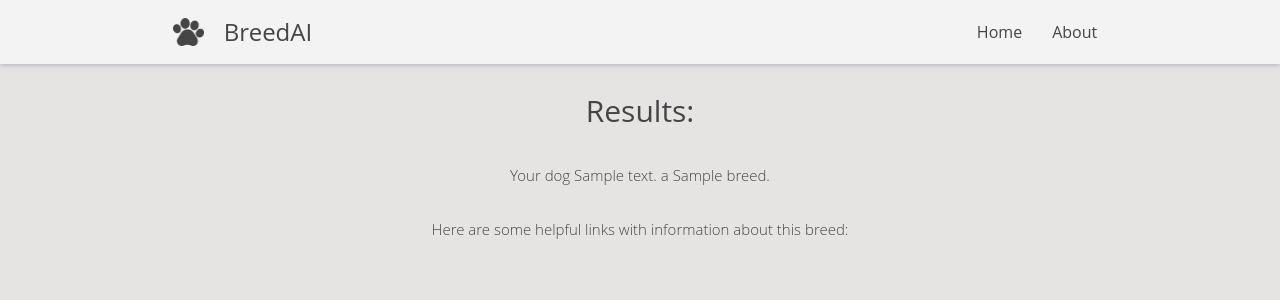
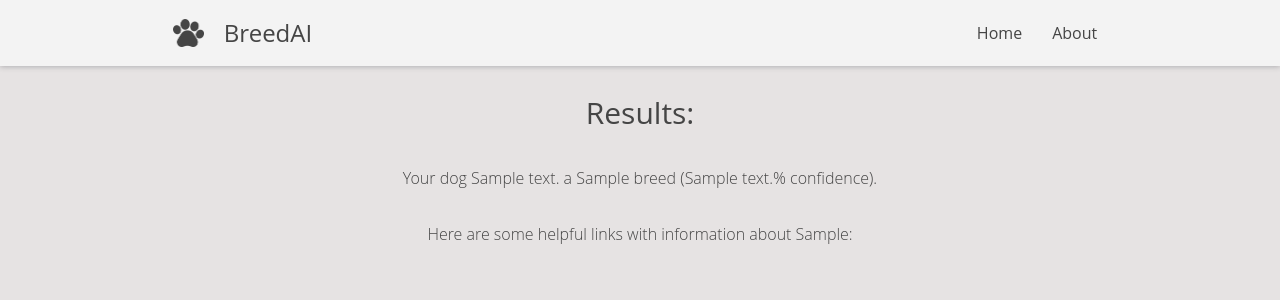
Before and after one commit to kevinjcorcoran/cs1699-group-m, a Flask app: template project/templates/results.html in a window 1280 px wide. Shown: the top 300 px of the page. Run offline with Flask 2, Linux system fonts and the light colour scheme; the template is opened without the code that fills it: most values are stand-ins (such as "Sample title", 1, 10 or a date in 2020).

Commit message:
Updating to new model and refining display of results

```diff
--- a/project/static/styles.css
+++ b/project/static/styles.css
@@ -3,10 +3,14 @@ body {
     font-style: normal;
     margin: 0px;
     background-color: #e6e3e3;
-    font-size: 15px;
+    font-size: 16px;
     line-height: 24px;
     color: #454545;
     font-weight: 300;
+}
+
+a {
+    color: #454545;
 }
 
 .dogs {
--- a/project/templates/results.html
+++ b/project/templates/results.html
@@ -2,8 +2,8 @@
 
 <div class="app-body">
 	<h2>Results:</h2>
-    <p>Your dog {{descriptor}} a {{breed}}.</p>
-    <p>Here are some helpful links with information about this breed:</p>
+    <p>Your dog {{descriptor}} a {{breed}} ({{precision}}% confidence).</p>
+    <p>Here are some helpful links with information about {{plural_breed}}:</p>
     {% for link in search_results %}
     <a href="{{link}}">{{link}}</a>
     {% endfor %}
```
Also changed, not shown: project/main.py (+6 -4 lines), project/predict.py (+3 -2 lines).
